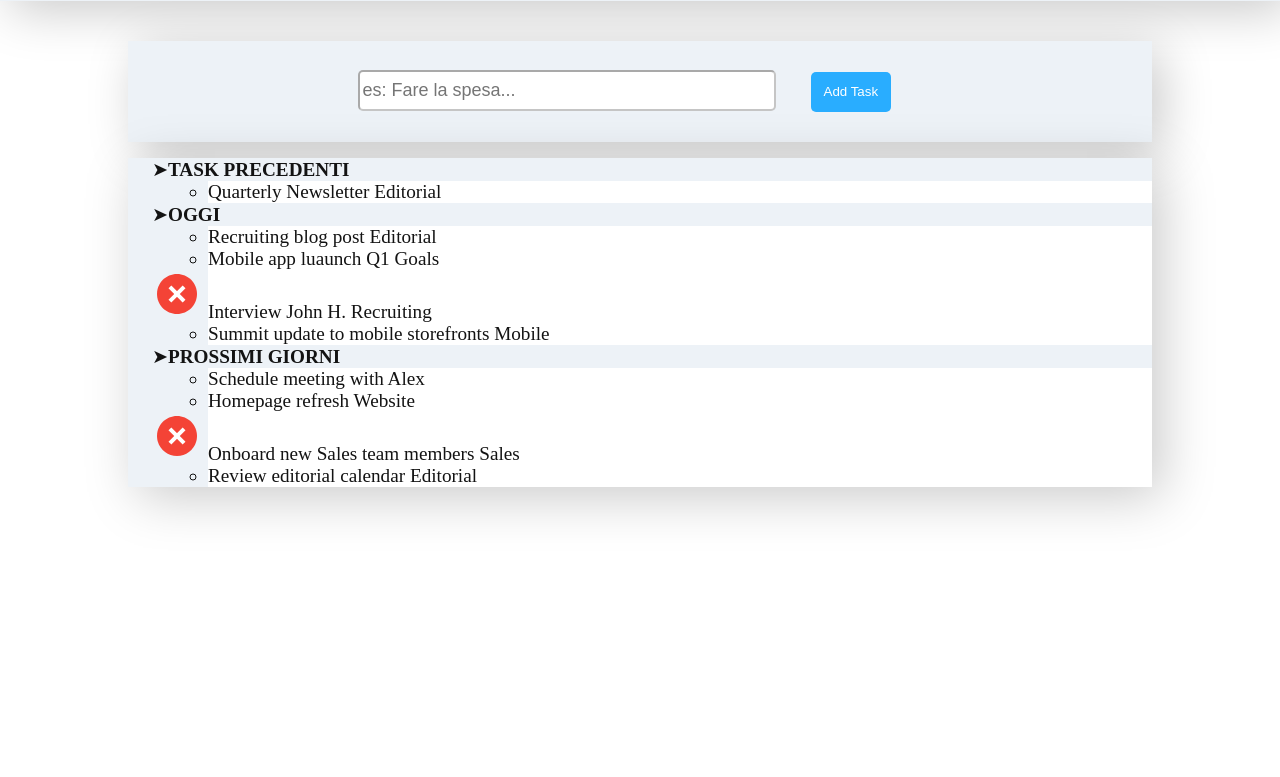
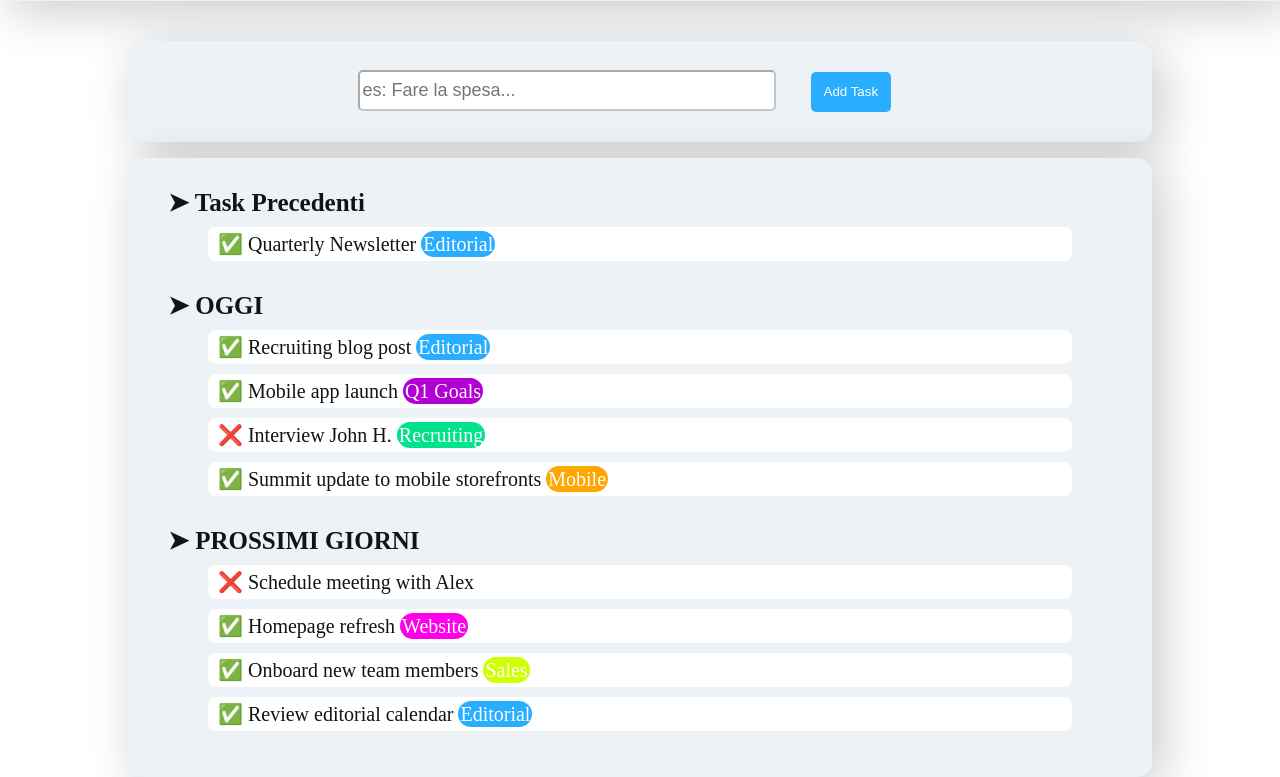
Before and after one commit to LorenzoAndreotti114/html-css-toboolist, a plain HTML site: page index.html in a window 1280 px wide. Shown: the part 66-843 px from the top of the page. Before the commit the page ends 800 px from the top, so only its background shows below. Drawn offline with Linux system fonts and the light colour scheme.

Commit message:
Add: Ul into main

```diff
--- a/css/style.css
+++ b/css/style.css
@@ -14,6 +14,7 @@ body {
     box-shadow: 10px 10px 50px rgba(0, 0, 0, 0.212);
     margin-left: 10%;
     margin-right: 10%;
+    border-radius: 15px;
 }
 
 .Button-Add-Task {
@@ -34,31 +35,99 @@ body {
     font-size: large;
 }
 
-.Ul-Arrow {
-    list-style-type: "➤";
+.Ul-Check-Yes {
+    list-style: none;
+    padding: 0;
+    margin: 0;
     text-align: left;
     color: rgb(19, 19, 19);
-    font-size: larger;
+    font-size: 20px;
+    padding: 5px;
 }
 
-.Ul-Check-Yes {
-    list-style-image: url(../img/done.svg);
-    text-align: left;
-    color: rgb(19, 19, 19);
-    font-size: larger;
+.Ul-Check-Yes::before {
+    content: "✅ ";
+    margin-left: 5px;
 }
 
 .Ul-Check-No {
-    list-style-image: url(../img/not-done.svg);
+    list-style: none;
+    padding: 0;
+    margin: 0;
     text-align: left;
     color: rgb(19, 19, 19);
-    font-size: larger;
+    font-size: 20px;
+    padding: 5px;
+
+}
+
+.Ul-Check-No::before {
+    content: "❌ ";
+    margin-left: 5px;
 }
 
 .Ul-None {
     list-style-type: none;
+    text-align: left;
+    color: rgb(19, 19, 19);
+    font-size: 25px;
 }
 
 .White-Background {
-    background-color: white;
+    background-color: rgb(255, 255, 255);
+    margin-left: auto;
+    margin-right: 80px;
+    margin-top: 10px;
+    border-radius: 8px;
+
 }
+
+.Li-Padding-Top {
+    padding-top: 30px;
+}
+
+.Editorial {
+    background-color: rgb(41, 173, 255);
+    color: white;
+    border-radius: 25px;
+    padding: 2px;
+}
+
+.Q1-Goals {
+    background-color: rgb(177, 0, 212);
+    color: rgb(255, 255, 255);
+    border-radius: 25px;
+    padding: 2px;
+}
+
+.Recruiting {
+    background-color: rgb(0, 226, 139);
+    color: white;
+    border-radius: 25px;
+    padding: 2px;
+}
+
+.Mobile {
+    background-color: rgb(255, 166, 0);
+    color: white;
+    border-radius: 25px;
+    padding: 2px;
+}
+
+.Website {
+    background-color: rgb(255, 0, 234);
+    color: white;
+    border-radius: 25px;
+    padding: 2px;
+}
+
+.Sales {
+    background-color: rgb(208, 255, 1);
+    color: white;
+    border-radius: 25px;
+    padding: 2px;
+}
+
+.Padding-Bottom {
+    padding-bottom: 30px;
+}
--- a/index.html
+++ b/index.html
@@ -38,34 +38,92 @@
 
         <!-- Lista Main -->
 
-        <div class="Light-Gray-Background-Main">
+        <div class="Light-Gray-Background-Main Padding-Bottom">
 
             <ul>
 
-                <li class="Ul-Arrow"><strong>TASK PRECEDENTI</strong></li>
-                <li class="Ul-None">
+                <li  class="Ul-None Li-Padding-Top">
+                    <strong>➤ Task Precedenti</strong>
+                </li>
+
+                <li  class="Ul-None">
                     <ul>
-                        <li class="Ul-Check-Yes White-Background"> Quarterly Newsletter Editorial</li>
+                        <li  class="Ul-Check-Yes White-Background">
+                         Quarterly Newsletter <span class="Editorial">Editorial</span>
+                        </li>
                     </ul>
                 </li>
 
-                <li class="Ul-Arrow"><strong>OGGI</strong></li>
-                <li class="Ul-None">
+
+                <li  class="Ul-None Li-Padding-Top">
+                    <strong>➤ OGGI</strong>
+                </li>
+
+                <li  class="Ul-None">
                     <ul>
-                        <li class="Ul-Check-Yes White-Background"> Recruiting blog post Editorial</li>
-                        <li class="Ul-Check-Yes White-Background"> Mobile app luaunch Q1 Goals</li>
-                        <li class="Ul-Check-No White-Background"> Interview John H. Recruiting</li>
-                        <li class="Ul-Check-Yes White-Background">Summit update to mobile storefronts Mobile</li>
+                        <li  class="Ul-Check-Yes White-Background">
+                         Recruiting blog post <span class="Editorial">Editorial</span>
+                        </li>
                     </ul>
                 </li>
 
-                <li class="Ul-Arrow"><strong>PROSSIMI GIORNI</strong></li>
-                <li class="Ul-None">
+                <li  class="Ul-None">
                     <ul>
-                        <li class="Ul-Check-Yes White-Background"> Schedule meeting with Alex</li>
-                        <li class="Ul-Check-Yes White-Background"> Homepage refresh Website</li>
-                        <li class="Ul-Check-No White-Background"> Onboard new Sales team members Sales</li>
-                        <li class="Ul-Check-Yes White-Background"> Review editorial calendar Editorial</li>
+                        <li  class="Ul-Check-Yes White-Background">
+                         Mobile app launch <span class="Q1-Goals">Q1 Goals</span>
+                        </li>
+                    </ul>
+                </li>
+
+                <li  class="Ul-None">
+                    <ul>
+                        <li  class="Ul-Check-No White-Background">
+                         Interview John H. <span class="Recruiting">Recruiting</span>
+                        </li>
+                    </ul>
+                </li>
+
+                <li  class="Ul-None">
+                    <ul>
+                        <li  class="Ul-Check-Yes White-Background">
+                         Summit update to mobile storefronts <span class="Mobile">Mobile</span>
+                        </li>
+                    </ul>
+                </li>
+
+                <li  class="Ul-None Li-Padding-Top">
+                    <strong>➤ PROSSIMI GIORNI</strong>
+                </li>
+
+                <li  class="Ul-None">
+                    <ul>
+                        <li  class="Ul-Check-No White-Background">
+                         Schedule meeting with Alex
+                        </li>
+                    </ul>
+                </li>
+
+                <li  class="Ul-None">
+                    <ul>
+                        <li  class="Ul-Check-Yes White-Background">
+                         Homepage refresh <span class="Website">Website</span>
+                        </li>
+                    </ul>
+                </li>
+
+                <li  class="Ul-None">
+                    <ul>
+                        <li  class="Ul-Check-Yes White-Background">
+                         Onboard new team members <span class="Sales">Sales</span>
+                        </li>
+                    </ul>
+                </li>
+
+                <li  class="Ul-None">
+                    <ul>
+                        <li  class="Ul-Check-Yes White-Background">
+                         Review editorial calendar <span class="Editorial">Editorial</span>
+                        </li>
                     </ul>
                 </li>
 
```
